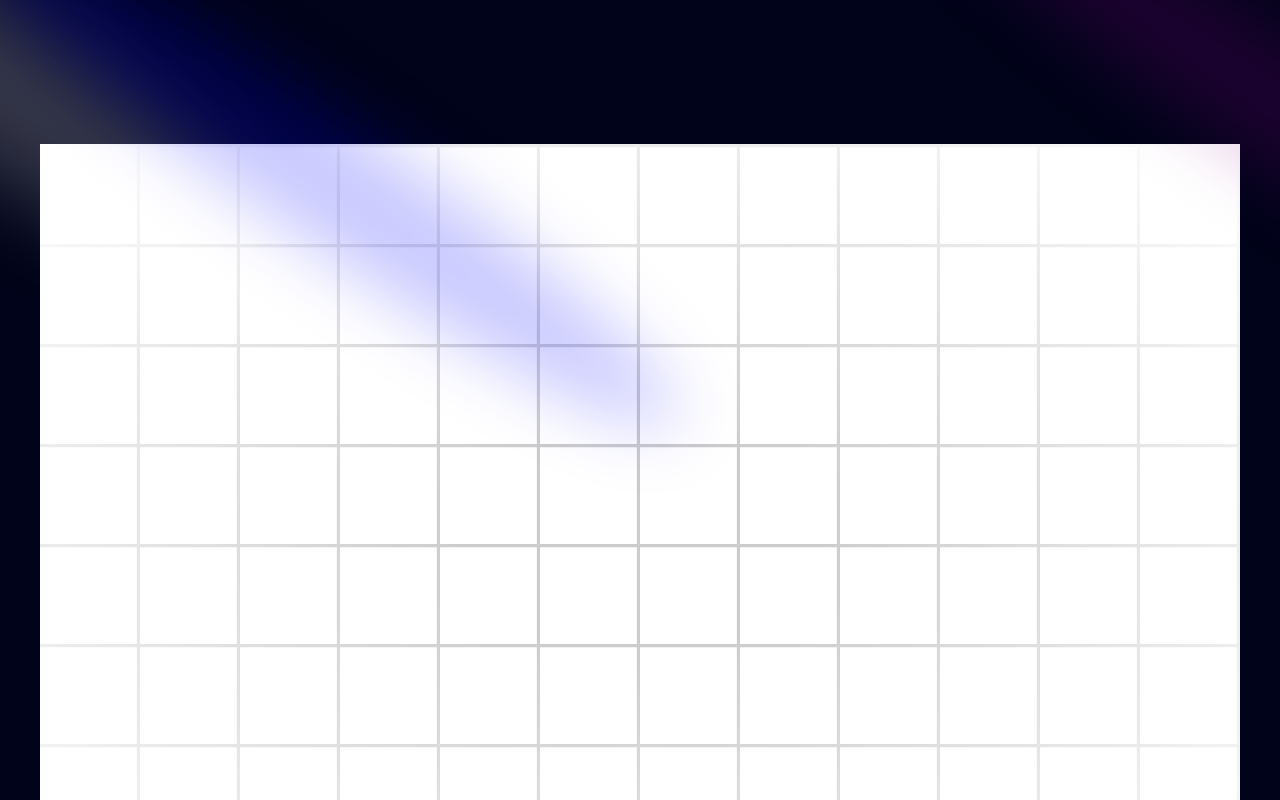
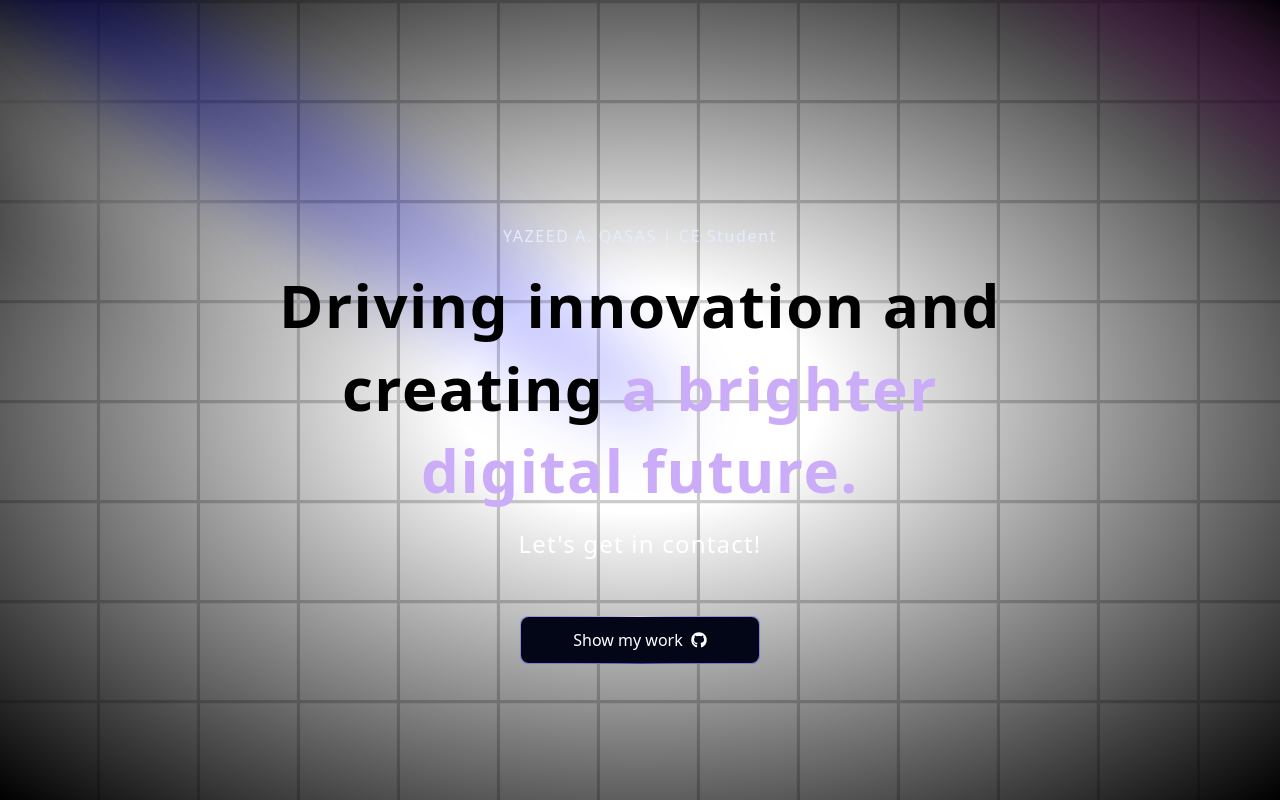
Before and after one commit to YazeedQasas/Personal-Portfolio, a Next.js app: page / in a window 1280 px wide. Shown: the top 800 px of the page. Built offline with nearby package versions, Linux system fonts and the light colour scheme.

Commit message:
Finished hero stage

```diff
--- a/app/page.tsx
+++ b/app/page.tsx
@@ -1,9 +1,15 @@
 import Image from "next/image";
 import Hero from "@/components/Hero"
+import { FloatingNav } from "@/components/ui/FloatingNav";
+import { FaHome } from "react-icons/fa";
+
 export default function Home() {
   return (
     <main className="relative bg-black-100 flex justify-center items-center flex-col overflow-hidden mx-auto sm:px-10 px-5">
       <div className="max-w-7xl w-full">
+        <FloatingNav navItems={[
+          {name: 'Home', link: '/', icon: <FaHome />}
+        ]}/>
         <Hero />
       </div>
     </main>
--- a/components/Hero.tsx
+++ b/components/Hero.tsx
@@ -1,5 +1,8 @@
 import React from 'react'
 import { Spotlight } from './ui/Spotlight'
+import { TextGenerateEffect } from './ui/TextGenerateEffect'
+import { MagicButton } from './ui/MagicButton'
+import { FaGithub } from "react-icons/fa6";
 
 const Hero = () => {
   return (
@@ -10,14 +13,31 @@
             <Spotlight className="top-28 left-80 h-[80vh] w-[50vw]" fill ="blue"/>
         </div>
 
-        <div className="h-screen w-full dark:bg-black-100 bg-white  dark:bg-grid-white/[0.3] bg-grid-black/[0.2] relative flex items-center justify-center">
-      <div className="absolute pointer-events-none inset-0 flex items-center justify-center dark:bg-black-100 bg-white [mask-image:radial-gradient(ellipse_at_center,transparent_20%,black)]"></div>
+        <div className="h-screen w-full dark:bg-black-100 bg-white  dark:bg-grid-white/[0.03] bg-grid-black/[0.2] flex items-center justify-center absolute top-0 left-0">
+      <div className="absolute pointer-events-none inset-0 flex items-center justify-center dark:bg-black-100 bg-black [mask-image:radial-gradient(ellipse_at_center,transparent_20%,black)]"></div>
       </div>
       <div className="flex justify-center relative my-20 z-10">
         <div className="max-w-[89vw] md:max-w-2xl lg:max-w-[60vw] flex flex-col items-center justify-center">
-          <h2 className="uppercase tracking-widest text-cs text-center text-blue-100 max-w-80">
-            Dynamic Web Magic with Next.js
+          <h2 className="tracking-widest text-cs text-center text-blue-100 max-w-80">
+           YAZEED A. QASAS | CE Student
           </h2>
+
+          <TextGenerateEffect
+           className="text-center text-[40px] md:text-5xl lg:text-6xl"
+           words="Driving innovation and creating a brighter digital future."
+          />
+
+          <p className="text-center text-white md:tracking-wider mb-4 text-sm md:text-lg lg:text-2xl">
+              Let's get in contact!
+          </p>
+
+          <a href="#about">
+            <MagicButton
+            title="Show my work"
+            icon={<FaGithub />}
+            position="right"
+             />
+          </a>
         </div>
       </div>
     </div>
--- /dev/null
+++ b/components/ui/FloatingNav.tsx
@@ -0,0 +1,82 @@
+"use client";
+import React, { useState } from "react";
+import {
+  motion,
+  AnimatePresence,
+  useScroll,
+  useMotionValueEvent,
+} from "framer-motion";
+import { cn } from "@/utils/cn";
+import Link from "next/link";
+
+export const FloatingNav = ({
+  navItems,
+  className,
+}: {
+  navItems: {
+    name: string;
+    link: string;
+    icon?: JSX.Element;
+  }[];
+  className?: string;
+}) => {
+  const { scrollYProgress } = useScroll();
+
+  const [visible, setVisible] = useState(false);
+
+  useMotionValueEvent(scrollYProgress, "change", (current) => {
+    // Check if current is not undefined and is a number
+    if (typeof current === "number") {
+      let direction = current! - scrollYProgress.getPrevious()!;
+
+      if (scrollYProgress.get() < 0.05) {
+        setVisible(false);
+      } else {
+        if (direction < 0) {
+          setVisible(true);
+        } else {
+          setVisible(false);
+        }
+      }
+    }
+  });
+
+  return (
+    <AnimatePresence mode="wait">
+      <motion.div
+        initial={{
+          opacity: 1,
+          y: -100,
+        }}
+        animate={{
+          y: visible ? 0 : -100,
+          opacity: visible ? 1 : 0,
+        }}
+        transition={{
+          duration: 0.2,
+        }}
+        className={cn(
+          "flex max-w-fit  fixed top-10 inset-x-0 mx-auto border border-transparent dark:border-white/[0.2] rounded-full dark:bg-black bg-white shadow-[0px_2px_3px_-1px_rgba(0,0,0,0.1),0px_1px_0px_0px_rgba(25,28,33,0.02),0px_0px_0px_1px_rgba(25,28,33,0.08)] z-[5000] pr-2 pl-8 py-2  items-center justify-center space-x-4",
+          className
+        )}
+      >
+        {navItems.map((navItem: any, idx: number) => (
+          <Link
+            key={`link=${idx}`}
+            href={navItem.link}
+            className={cn(
+              "relative dark:text-neutral-50 items-center flex space-x-1 text-neutral-600 dark:hover:text-neutral-300 hover:text-neutral-500"
+            )}
+          >
+            <span className="block sm:hidden">{navItem.icon}</span>
+            <span className="hidden sm:block text-sm">{navItem.name}</span>
+          </Link>
+        ))}
+        <button className="border text-sm font-medium relative border-neutral-200 dark:border-white/[0.2] text-black dark:text-white px-4 py-2 rounded-full">
+          <span>Login</span>
+          <span className="absolute inset-x-0 w-1/2 mx-auto -bottom-px bg-gradient-to-r from-transparent via-blue-500 to-transparent  h-px" />
+        </button>
+      </motion.div>
+    </AnimatePresence>
+  );
+};
--- /dev/null
+++ b/components/ui/Grid.tsx
@@ -0,0 +1,9 @@
+import React from 'react'
+
+const Grid = () => {
+  return (
+    <div>Grid</div>
+  )
+}
+
+export default Grid
--- /dev/null
+++ b/components/ui/MagicButton.tsx
@@ -0,0 +1,19 @@
+import React from 'react'
+
+export const MagicButton = (
+    {title, icon, position, handleClick, otherClasses}: {
+        title: string; icon: React.ReactNode, position:string; handleClick?: () => void; otherClasses?: string;
+    }
+) => {
+  return (
+<button className="relative inline-flex h-12 overflow-hidden rounded-lg p-[1px] focus:outline-none md:w-60 md:mt-10">
+  <span className="absolute inset-[-1000%] animate-[spin_2s_linear_infinite] bg-[conic-gradient(from_90deg_at_50%_50%,#E2CBFF_0%,#393BB2_50%,#E2CBFF_100%)]" />
+  <span className={`inline-flex h-full w-full cursor-pointer items-center justify-center rounded-lg bg-slate-950 px-7 text-md font-medium text-white backdrop-blur-3xl gap-2 ${otherClasses}`}>
+    {position === 'left' && icon}
+    {title}
+    {position === 'right' && icon}
+
+  </span>
+</button>
+  )
+}
--- /dev/null
+++ b/components/ui/TextGenerateEffect.tsx
@@ -0,0 +1,60 @@
+"use client";
+import { useEffect } from "react";
+import { motion, stagger, useAnimate } from "framer-motion";
+import { cn } from "@/utils/cn";
+
+export const TextGenerateEffect = ({
+  words,
+  className,
+  filter = true,
+  duration = 0.5,
+}: {
+  words: string;
+  className?: string;
+  filter?: boolean;
+  duration?: number;
+}) => {
+  const [scope, animate] = useAnimate();
+  let wordsArray = words.split(" ");
+  useEffect(() => {
+    animate(
+      "span",
+      {
+        opacity: 1,
+        filter: filter ? "blur(0px)" : "none",
+      },
+      {
+        duration: duration ? duration : 1,
+        delay: stagger(0.2),
+      }
+    );
+  }, [scope.current]);
+
+  const renderWords = () => {
+    return (
+      <motion.div ref={scope}>
+        {wordsArray.map((word, idx) => {
+          return (
+            <motion.span
+              key={word + idx}
+              className={`${idx > 3 ? ' text-purple':
+                'dark:text-white text-black'} opacity-0`}
+                >
+              {word}{" "}
+            </motion.span>
+          );
+        })}
+      </motion.div>
+    );
+  };
+
+  return (
+    <div className={cn("font-bold", className)}>
+      <div className="my-4">
+        <div className=" dark:text-white text-black leading-snug tracking-wide">
+          {renderWords()}
+        </div>
+      </div>
+    </div>
+  );
+};
--- a/package.json
+++ b/package.json
@@ -17,6 +17,7 @@
     "next-themes": "^0.4.4",
     "react": "^19.0.0",
     "react-dom": "^19.0.0",
+    "react-icons": "^5.4.0",
     "tailwind-merge": "^3.0.1",
     "tailwindcss-animate": "^1.0.7"
   },
--- a/tailwind.config.ts
+++ b/tailwind.config.ts
@@ -8,6 +8,7 @@
 } = require("tailwindcss/lib/util/flattenColorPalette");
 
 const config = {
+
   darkMode: ["class"],
   content: [
     "./pages/**/*.{ts,tsx}",
@@ -201,4 +202,9 @@
   });
 }
 
+
+
+
+
+
 export default config;
```
Also changed, not shown: 1 other file (tests, documents, lock files or other folders).
